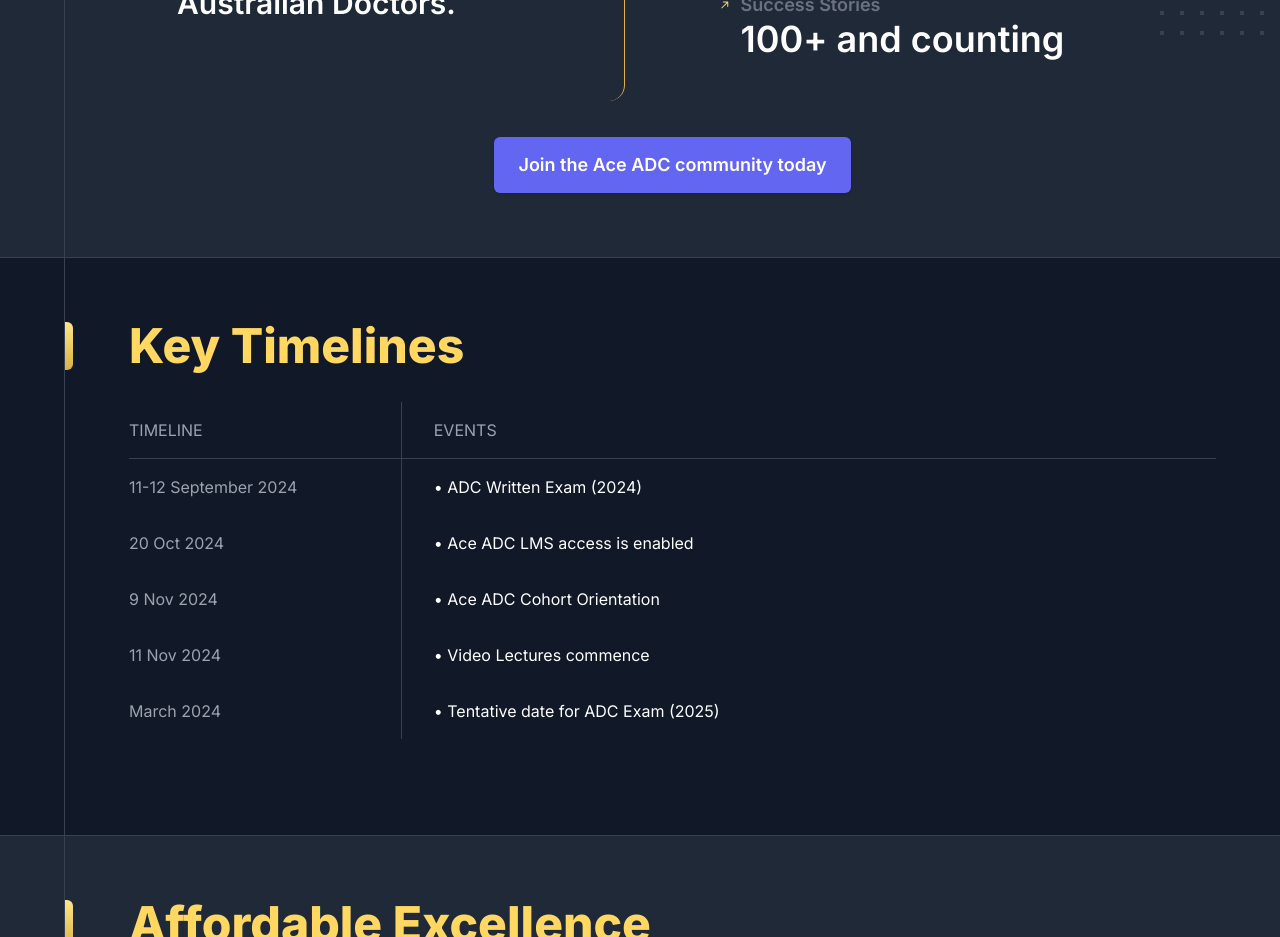
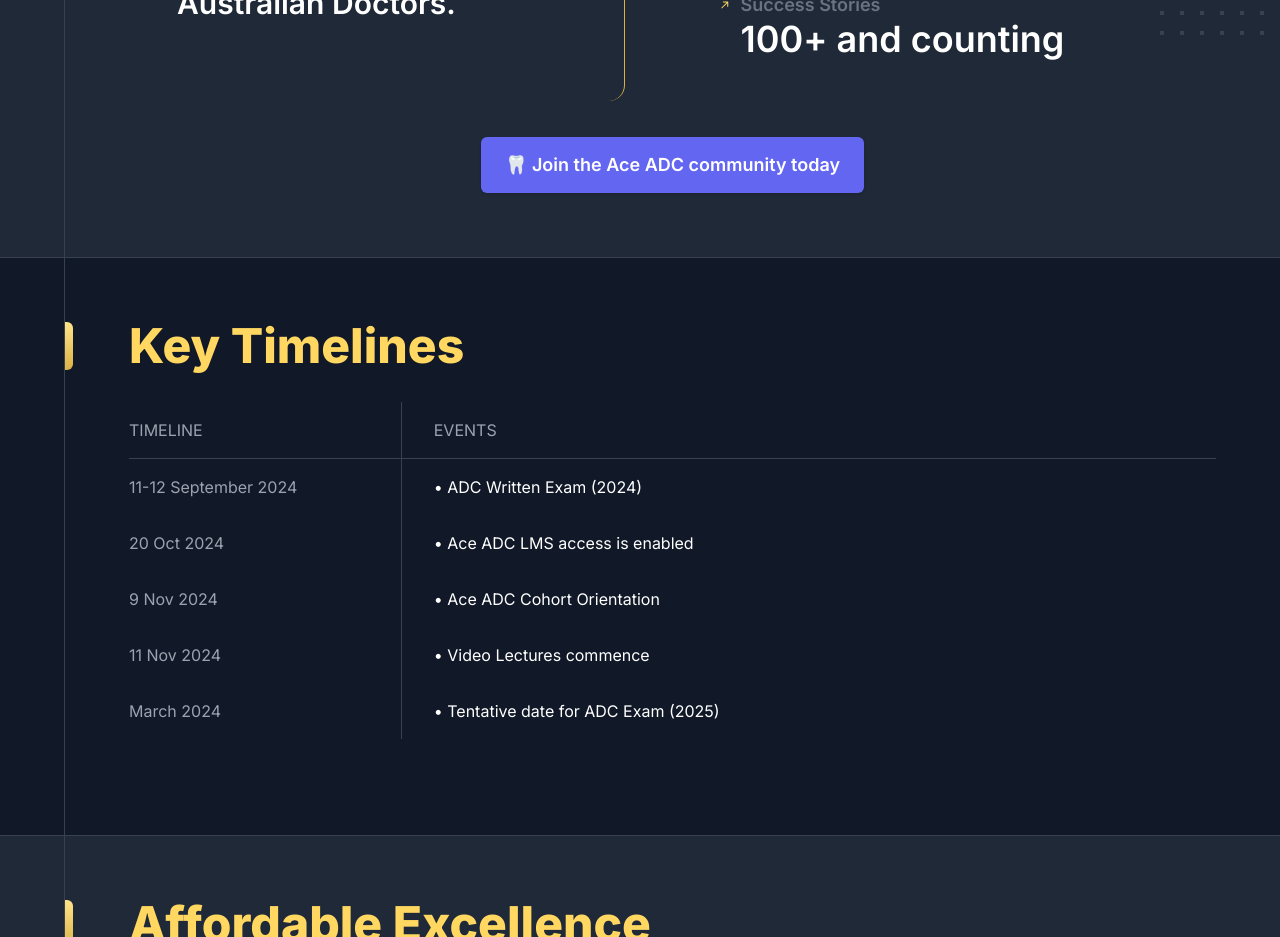
Before and after one commit to aceadc/aceadc-website, a Next.js app: page / in a window 1280 px wide. Shown: the part 6880-7817 px from the top of the page. Built offline with nearby package versions, Linux system fonts and the light colour scheme.

Commit message:
adding posthog and a tooth emoji

```diff
--- a/pages/index.js
+++ b/pages/index.js
@@ -691,7 +691,7 @@
               href="#pricing"
               className="inline-block space-x-3 p-3 lg:px-6 lg:py-3.5 text-white bg-indigo-500 rounded-md text-base lg:text-lg text-center font-semibold shadow hover:bg-indigo-900 hover:text-indigo-100 hover:shadow-2xl focus:ring-2 focus:ring-indigo-400 focus:ring-offset-2 transition"
             >
-              Join the Ace ADC community today
+              🦷 Join the Ace ADC community today
             </a>
           </div>
         </SectionWithHeading>
```
